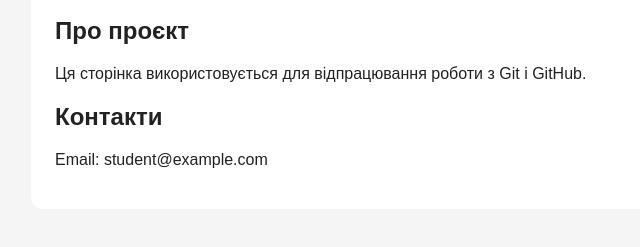
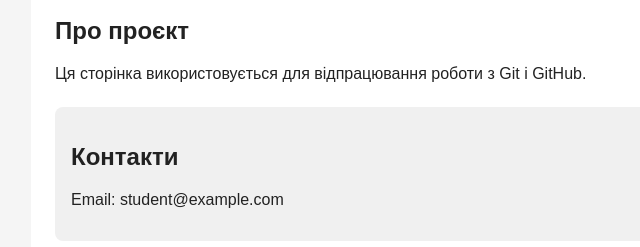
Before and after one commit to kholodsvkn25-sys/git-practice-2, a plain HTML site: page index.html in a window 1280 px wide. Shown: the part 165-412 px from the top of the page, without its empty margins (185-825 px from the left). Drawn offline with Linux system fonts and the light colour scheme.

Commit message:
Додано оформлення розділу Контакти

```diff
--- a/css/style.css
+++ b/css/style.css
@@ -12,3 +12,10 @@ body {
     background: white;
     border-radius: 12px;
 }
+
+#contacts {
+    margin-top: 24px;
+    padding: 16px;
+    background: #f0f0f0;
+    border-radius: 8px;
+}
```
